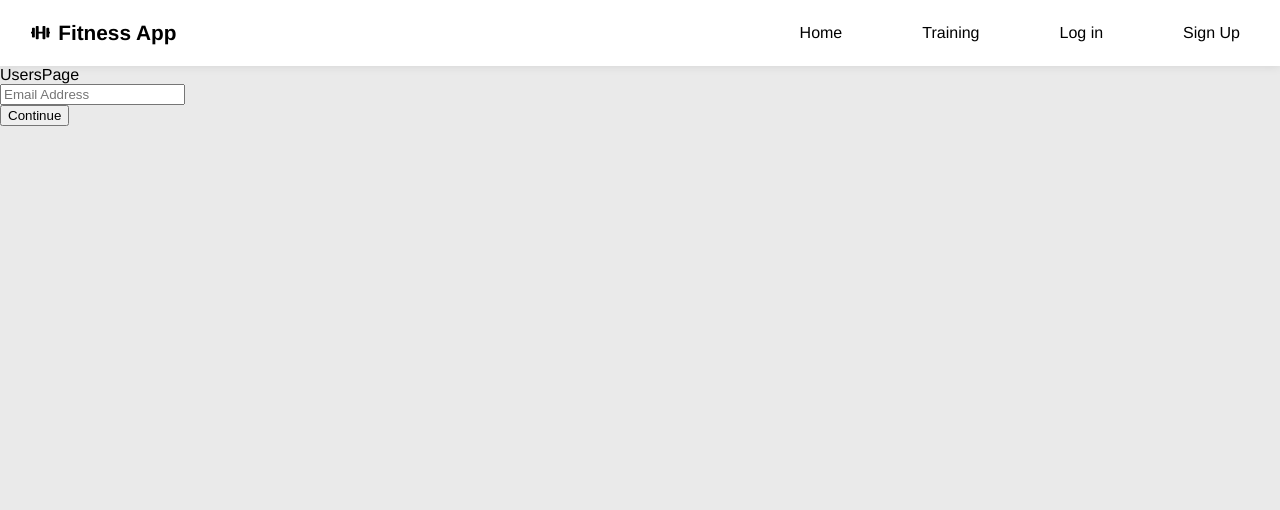
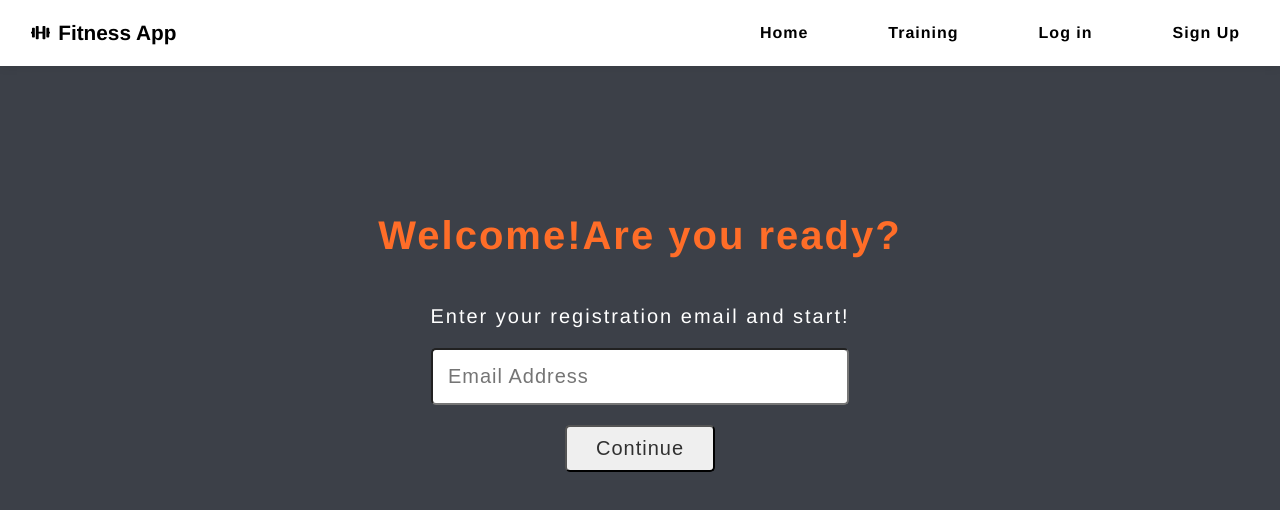
Before and after one commit to EvaGonz84/Fitness-App, a React (Create React App) app: page /users in a window 1280 px wide. Shown: the top 510 px of the page. Built offline with nearby package versions, Linux system fonts and the light colour scheme.

Commit message:
signuppage and userspage styles

```diff
--- a/src/App.js
+++ b/src/App.js
@@ -4,9 +4,10 @@ import RequireAuth from "./components/RequireAuth/RequireAuth";
 import UserProvider from "./context/UserProvider";
 import HomePage from "./pages/HomePage/HomePage";
 import NotFoundPage from "./pages/NotFoundPage";
-import SignUpPage from "./pages/SignUpPage";
+import SignUpPage from "./pages/SignUpPage/SignUpPage";
 import TrainingPage from "./pages/TrainingPage";
-import UsersPage from "./pages/UsersPage";
+import UsersPage from "./pages/UsersPage/UsersPage";
+
 
 function App() {
   return (
--- a/src/components/Navbar/Navbar.styles.js
+++ b/src/components/Navbar/Navbar.styles.js
@@ -69,6 +69,7 @@ export const MenuItems = styled.li`
   height: 100%;
   list-style: none;
 
+
   ${mobile} {
     width: 100%;
     height: 70px;
@@ -88,7 +89,8 @@ export const MenuItemsLink = styled(NavLink)`
   height: 100%;
   padding: 0.5rem 2.5rem;
   font-size: 1rem;
-  font-weight: 300;
+  letter-spacing:1px;
+  font-weight: bold;
   cursor: pointer;
   transition: 0.5s all ease;
 
--- a/src/components/ValidationForm/ValidationForm.js
+++ b/src/components/ValidationForm/ValidationForm.js
@@ -1,5 +1,7 @@
 import React from "react";
 import { useForm } from "react-hook-form";
+import { Button } from "../../pages/HomePage/HomePage.styles";
+import { ContainerForm, InputEmail, Span } from "./ValidationForm.styles";
 
 const ValidationForm = (props) => {
   const {
@@ -9,8 +11,8 @@ const ValidationForm = (props) => {
   } = useForm();
   return (
     <form onSubmit={handleSubmit(props.onSubmit)}>
-      <div>
-        <input
+      <ContainerForm>
+        <InputEmail
           type="text"
           name="email"
           autoComplete="off"
@@ -18,19 +20,18 @@ const ValidationForm = (props) => {
           {...register("email", {
             required: {
               value: true,
-              message: "Se requiere un email",
+              message: "An email is required",
             },
             pattern: {
               value: /^[A-Z0-9._%+-]+@[A-Z0-9.-]+\.[A-Z]{2,4}$/i,
-              message: "El formato email no es correcto",
+              message: "The email is not correct",
             },
           })}
-        ></input>
-        {errors.email && <span>{errors.email.message}</span>}
-      </div>
-      <div>
-        <button>Continue</button>
-      </div>
+        ></InputEmail>
+        {errors.email && <Span>{errors.email.message}</Span>}
+
+        <Button>Continue</Button>
+      </ContainerForm>
     </form>
   );
 };
--- /dev/null
+++ b/src/components/ValidationForm/ValidationForm.styles.js
@@ -0,0 +1,42 @@
+import styled from "styled-components";
+
+const desktopStartWidth = 996;
+const mobile = `@media (max-width: ${desktopStartWidth}px)`;
+
+export const ContainerForm = styled.div`
+  display: flex;
+  flex-direction: column;
+  justify-content: center;
+  align-items: center;
+  text-align: center;
+`;
+
+export const InputEmail = styled.input`
+  width: 30%;
+  padding: 15px;
+  border-radius: 5px;
+  letter-spacing: 1px;
+  font-size: 20px;
+  color: #ff6d28;
+
+  &:focus {
+    border-color: white;
+    caret-color: #ff6d28;
+  }
+  ${mobile} {
+    width: 60%;
+    font-size: 12px;
+  }
+`;
+
+export const Span = styled.span`
+  color: red;
+  font-size: 20px;
+  letter-spacing: 1px;
+  display: block;
+  margin-top: 10px;
+
+  ${mobile} {
+    font-size: 15px;
+  }
+`;
--- a/src/pages/HomePage/HomePage.styles.js
+++ b/src/pages/HomePage/HomePage.styles.js
@@ -62,9 +62,9 @@ export const Button = styled.button`
   color: rgba(0, 0, 0, 0.8);
   cursor: pointer;
 
+
   &:hover {
     background-color: #ff6d28;
-    color: white;
     transition: 0.6s all ease;
   }
 
--- a/src/pages/SignUpPage.js
+++ b/src/pages/SignUpPage/SignUpPage.js
@@ -1,7 +1,8 @@
 import { useNavigate } from "react-router-dom";
 import { useContext } from "react";
-import { UserContext } from "../context/UserProvider";
-import ValidationForm from "../components/ValidationForm/ValidationForm";
+import { UserContext } from "../../context/UserProvider";
+import ValidationForm from "../../components/ValidationForm/ValidationForm";
+import { Container, Title, Text, GlobalStyle } from "../UsersPage/UsersPage.styles";
 
 const SignUpPage = () => {
   const localEmail = localStorage.getItem("userEmail");
@@ -22,7 +23,11 @@ const SignUpPage = () => {
 
   return (
     <>
-      <h3>CREATE YOUR ACCOUNT</h3>
+    <GlobalStyle/>
+      <Container>
+        <Title>Create your account</Title>
+        <Text>Register an email to be able to access the trainings</Text>
+      </Container>
       <ValidationForm onSubmit={onSubmit}></ValidationForm>
     </>
   );
--- a/src/pages/UsersPage.js
+++ b/src/pages/UsersPage/UsersPage.js
@@ -1,7 +1,8 @@
 import { useContext } from "react";
 import { useNavigate } from "react-router-dom";
-import { UserContext } from "../context/UserProvider";
-import ValidationForm from "../components/ValidationForm/ValidationForm";
+import { UserContext } from "../../context/UserProvider";
+import ValidationForm from "../../components/ValidationForm/ValidationForm";
+import { Container, Title, Text, GlobalStyle } from "./UsersPage.styles";
 
 const UsersPage = () => {
   const localEmail = localStorage.getItem("userEmail");
@@ -21,7 +22,11 @@ const UsersPage = () => {
 
   return (
     <>
-      <div>UsersPage</div>
+    <GlobalStyle/>
+      <Container>
+        <Title>Welcome!Are you ready?</Title>
+        <Text>Enter your registration email and start!</Text>
+      </Container>
       <ValidationForm onSubmit={onSubmit}></ValidationForm>
     </>
   );
--- /dev/null
+++ b/src/pages/UsersPage/UsersPage.styles.js
@@ -0,0 +1,44 @@
+import styled ,{ createGlobalStyle }from "styled-components";
+
+
+const desktopStartWidth = 996;
+const mobile = `@media (max-width: ${desktopStartWidth}px)`;
+
+export const GlobalStyle = createGlobalStyle`
+	body {
+		background-color:#3C4048 ;
+	}
+`;
+
+export const Container = styled.div`
+  display: flex;
+  flex-direction: column;
+  justify-content: center;
+  align-items: center;
+  text-align: center;
+  padding-top: 120px;
+
+
+
+`;
+
+export const Title = styled.h1`
+  letter-spacing: 2px;
+  font-size: 40px;
+  color:#FF6D28;
+
+  ${mobile} {
+    font-size: 30px;
+  }
+`;
+
+export const Text = styled.p`
+  letter-spacing: 2px;
+  font-size: 20px;
+  color:white;
+
+  ${mobile} {
+    font-size: 15px;
+    width: 80%;
+  }
+`;
```
Also changed, not shown: src/components/Navbar/Navbar.js (+36 -18 lines).
